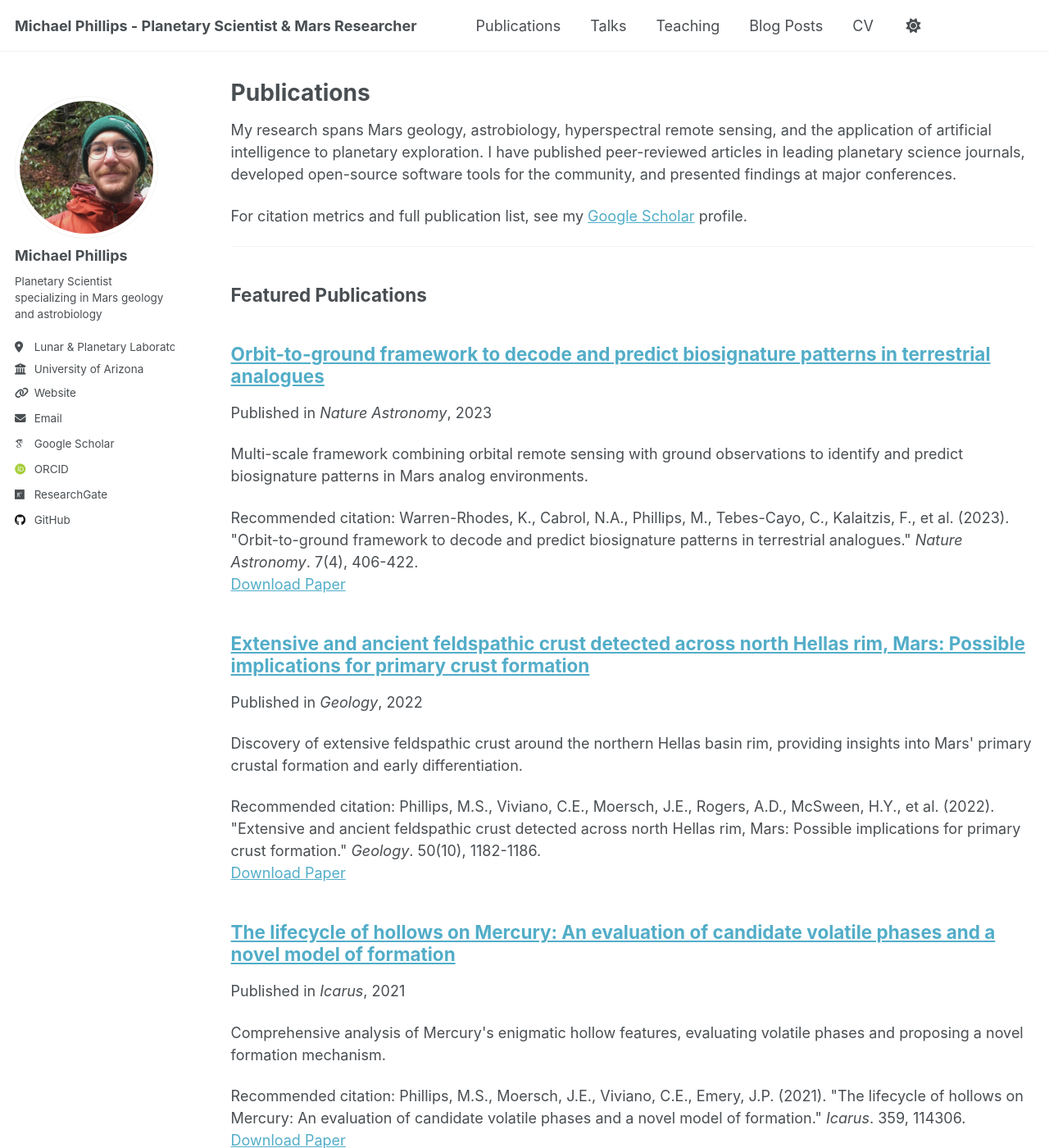
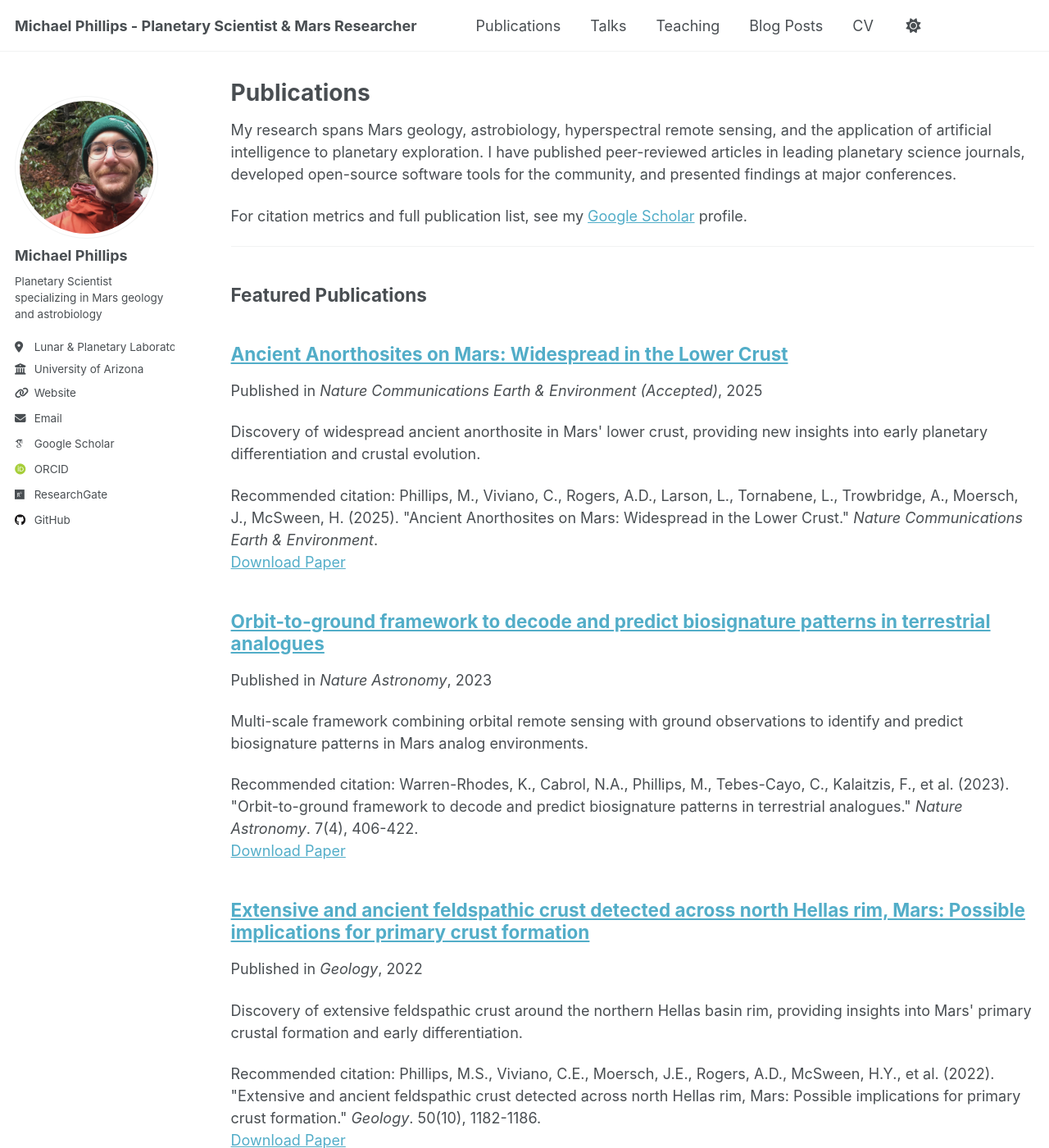
Before and after one commit to Michael-S-Phillips/michael-s-phillips.github.io, a Jekyll site: the page built from _pages/publications.md, in a window 1280 px wide and 1400 px high. Shown: the whole window at 82% size. Built offline with Jekyll 4.4.1, drawn with Linux system fonts in a browser that asks for light colours; some web fonts are replaced; a script that is not in the unit is left out; some of the changed text lies outside the part shown.

Commit message:
Move ancient anorthosites paper to top of featured publications
Reordered featured papers list to showcase the newly accepted Nature
Communications Earth & Environment paper on ancient anorthosites at
the top of the featured publications section.

Featured papers order (top to bottom):
1. Ancient Anorthosites on Mars (Nature Communications Earth & Environment - Accepted)
2. Orbit to Ground Biosignature Framework
3. Feldspathic Crust in Hellas
4. Mercury Hollows Lifecycle
5. Salt Constructs as Astrobiology Targets

🤖 Generated with [Claude Code](https://claude.com/claude-code)

Co-Authored-By: Claude <noreply@anthropic.com>

```diff
--- a/_pages/publications.md
+++ b/_pages/publications.md
@@ -13,7 +13,7 @@ For citation metrics and full publication list, see my [Google Scholar](https://
 
 ## Featured Publications
 
-{% assign featured_papers = "2023-04-01-orbit-to-ground-biosignature-framework-2023,2022-10-01-feldspathic-crust-hellas-geology-2022,2021-09-01-mercury-hollows-lifecycle-2021,2023-02-01-salt-constructs-astrobiology-targets-2023,2025-06-01-ancient-anorthosites-mars-2025" | split: "," %}
+{% assign featured_papers = "2025-06-01-ancient-anorthosites-mars-2025,2023-04-01-orbit-to-ground-biosignature-framework-2023,2022-10-01-feldspathic-crust-hellas-geology-2022,2021-09-01-mercury-hollows-lifecycle-2021,2023-02-01-salt-constructs-astrobiology-targets-2023" | split: "," %}
 
 {% for paper_id in featured_papers %}
   {% for post in site.publications %}
```
